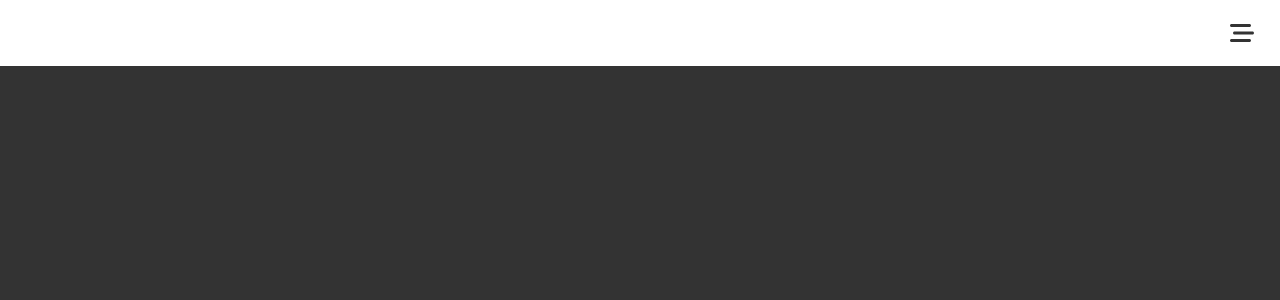
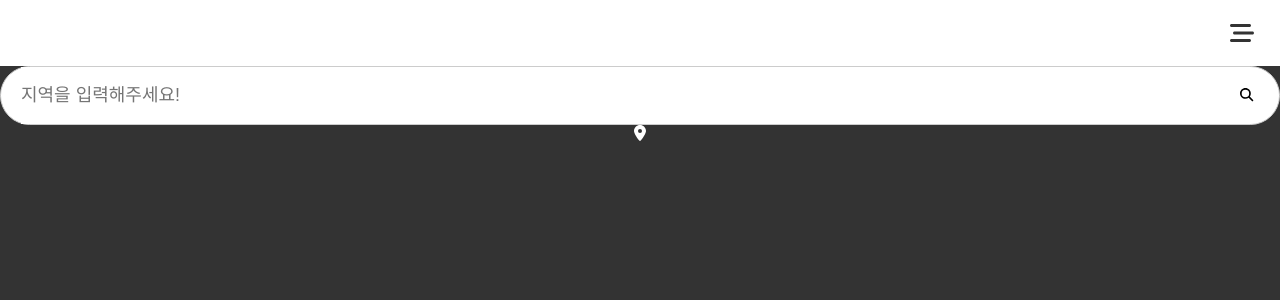
Before and after one commit to FE4902/Ai, a Vue app: page / in a window 1280 px wide. Shown: the top 300 px of the page. Built offline with nearby package versions, Linux system fonts and the light colour scheme.

Commit message:
SearchBar 컴포넌트

```diff
--- a/src/App.vue
+++ b/src/App.vue
@@ -1,10 +1,12 @@
 <script setup>
 import Navbar from "./components/Navbar.vue";
+import SearchBar from "./components/SearchBar.vue";
 </script>
 
 <template>
     <div>
         <Navbar />
+        <SearchBar />
         <font-awesome-icon :icon="['fas', 'location-dot']" />
     </div>
 </template>
--- /dev/null
+++ b/src/components/Searchbar.vue
@@ -0,0 +1,47 @@
+<template>
+    <div class="search-bar">
+        <form>
+            <div class="form-group">
+                <input type="search" placeholder="지역을 입력해주세요!" />
+                <button>
+                    <font-awesome-icon :icon="['fas', 'magnifying-glass']" />
+                </button>
+            </div>
+        </form>
+    </div>
+</template>
+
+<script setup></script>
+
+<style lang="scss" scoped>
+.search-bar {
+    padding: 8px 20px;
+    border-radius: 40px;
+    background: #fff;
+    border: 1px solid #ccc;
+    padding: 0 20px;
+
+    form {
+        .form-group {
+            display: flex;
+            input {
+                width: 100%;
+                border: none;
+                padding: 1em 0;
+                font-size: 18px;
+                outline: none;
+            }
+            button {
+                background: transparent;
+                border: none;
+                &:hover {
+                    cursor: pointer;
+                }
+                .icon {
+                    font-size: 24px;
+                }
+            }
+        }
+    }
+}
+</style>
--- a/src/main.js
+++ b/src/main.js
@@ -4,8 +4,12 @@
 
 import { library } from "@fortawesome/fontawesome-svg-core";
 import { FontAwesomeIcon } from "@fortawesome/vue-fontawesome";
-import { faBarsStaggered } from "@fortawesome/free-solid-svg-icons";
+import {
+    faBarsStaggered,
+    faLocationDot,
+    faMagnifyingGlass,
+} from "@fortawesome/free-solid-svg-icons";
 
-library.add(faBarsStaggered);
+library.add(faBarsStaggered, faLocationDot, faMagnifyingGlass);
 
 createApp(App).component("font-awesome-icon", FontAwesomeIcon).mount("#app");
```
